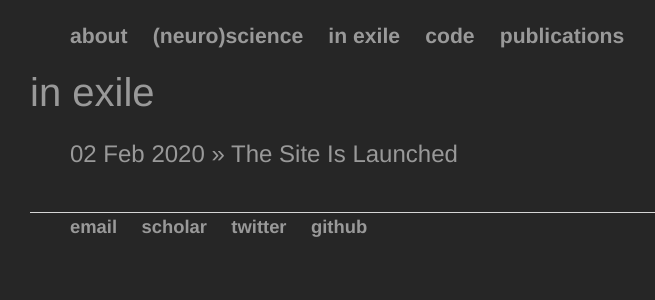
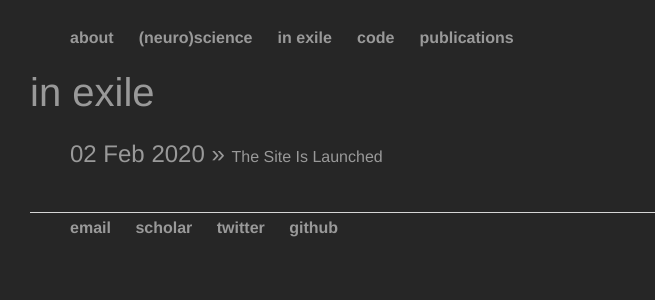
Before and after one commit to bartulem/bartulem.github.io, a Jekyll site: the page built from inexile/index.html, in a window 1280 px wide. Shown: the top 300 px of the page, without its empty margins (55-710 px from the left). Built offline with Jekyll 4.4.1, drawn with Linux system fonts in a browser that asks for light colours.

Commit message:
Update main.css

```diff
--- a/css/main.css
+++ b/css/main.css
@@ -14,7 +14,7 @@
 
 nav ul li, footer ul li { font-family:'Helvetica', 'HelveticaNeue', 'Arial', 'Sans-Serif'; padding: 0px; margin-right: 20px; list-style: none; display: inline; font-size: 1.15em; font-weight: bold; }
 
-a { color: #999999; text-decoration: none; }
+a { color: #999999; text-decoration: none; font-family:'Helvetica', 'HelveticaNeue', 'Arial', 'Sans-Serif'; font-style: normal; font-size: 16px; line-height: 25px; text-align: justify; text-justify: inter-word; }
 
 /* Navigation */
 h3.text-muted a {text-decoration: none; color: #999999; }
```
